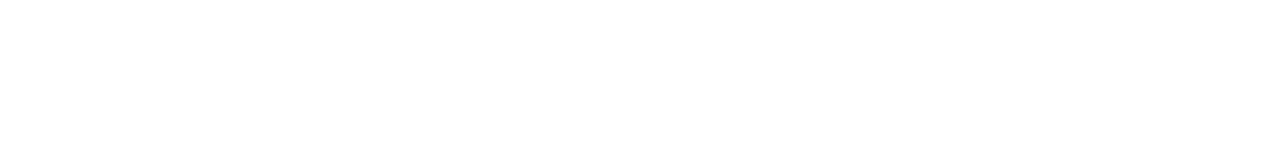
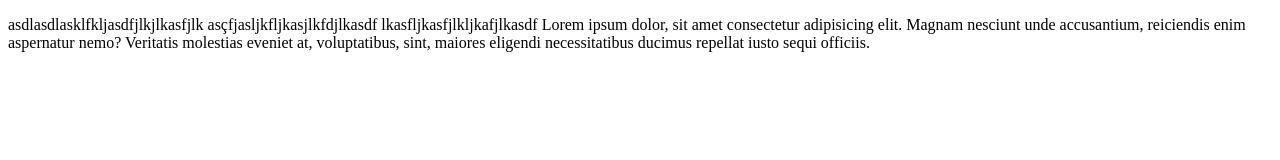
Before and after one commit to alexesouza/saparia-oswaldo, a plain HTML site: page teste99.html in a window 1280 px wide. Drawn offline with Linux system fonts and the light colour scheme.

Commit message:
documento adicionado lorem

```diff
--- a/teste99.html
+++ b/teste99.html
@@ -7,6 +7,12 @@
     <title>Document</title>
 </head>
 <body>
+    <p>
+        asdlasdlasklfkljasdfjlkjlkasfjlk
+        asçfjasljkfljkasjlkfdjlkasdf
+        lkasfljkasfjlkljkafjlkasdf
+        Lorem ipsum dolor, sit amet consectetur adipisicing elit. Magnam nesciunt unde accusantium, reiciendis enim aspernatur nemo? Veritatis molestias eveniet at, voluptatibus, sint, maiores eligendi necessitatibus ducimus repellat iusto sequi officiis.
 
+    </p>
 </body>
 </html>
```
